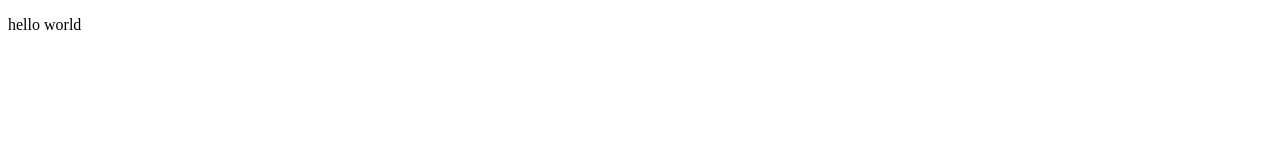
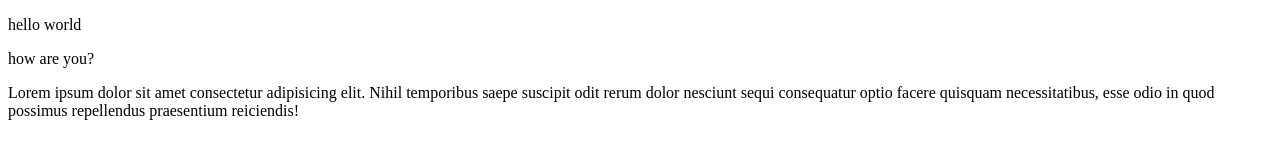
Before and after one commit to techproawsesat-coder/DEMO-PROJECT, a plain HTML site: page index.html in a window 1280 px wide. Drawn offline with Linux system fonts and the light colour scheme.

Commit message:
Lorem Ipsum has been created

```diff
--- a/index.html
+++ b/index.html
@@ -7,5 +7,8 @@
 </head>
 <body>
    <p>hello world</p>
+   <p>how are you?</p>
+   <p>Lorem ipsum dolor sit amet consectetur adipisicing elit.
+   Nihil temporibus saepe suscipit odit rerum dolor nesciunt sequi consequatur optio facere quisquam necessitatibus, esse odio in quod possimus repellendus praesentium reiciendis!</p>
 </body>
 </html>
```
